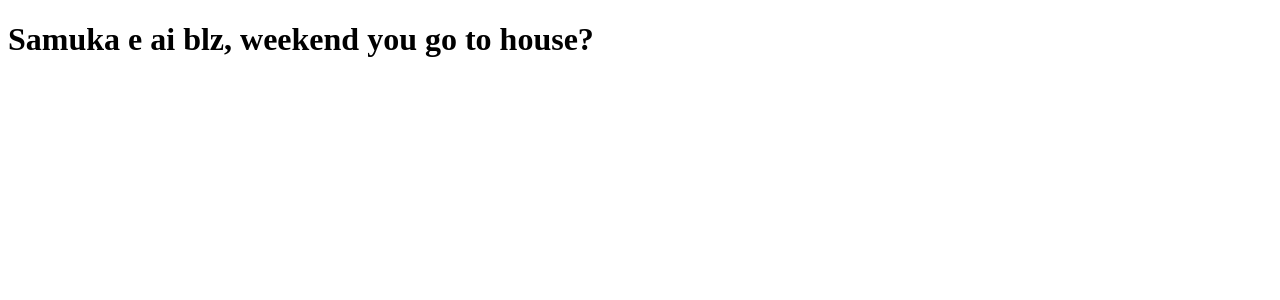
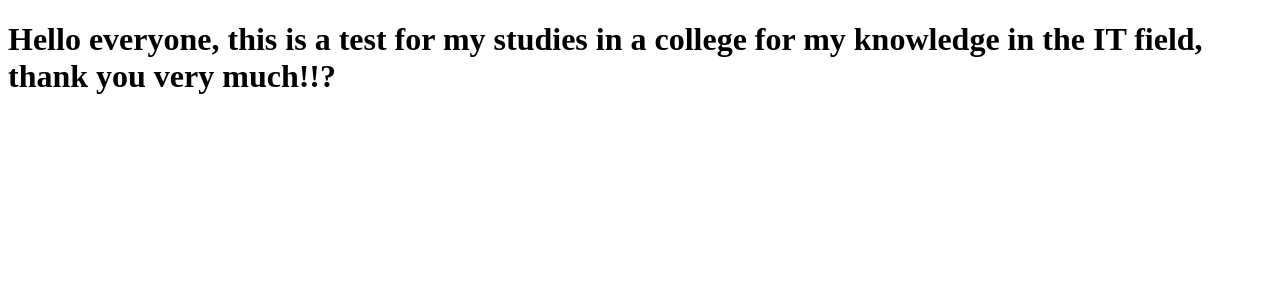
Before and after one commit to jeff2008JsJ/clone-tabnews, a Next.js app: page / in a window 1280 px wide. Shown: the top 300 px of the page. Built offline with nearby package versions, Linux system fonts and the light colour scheme.

Commit message:
Update index.js

```diff
--- a/pages/index.js
+++ b/pages/index.js
@@ -1,5 +1,6 @@
 function Home() {
-  return <h1> Samuka e ai blz, weekend you go to house?</h1>;
+  return <h1> Hello everyone, this is a test for my studies in a college for my
+      knowledge in the IT field, thank you very much!!?</h1>;
 }
 
 function teste() {
```
